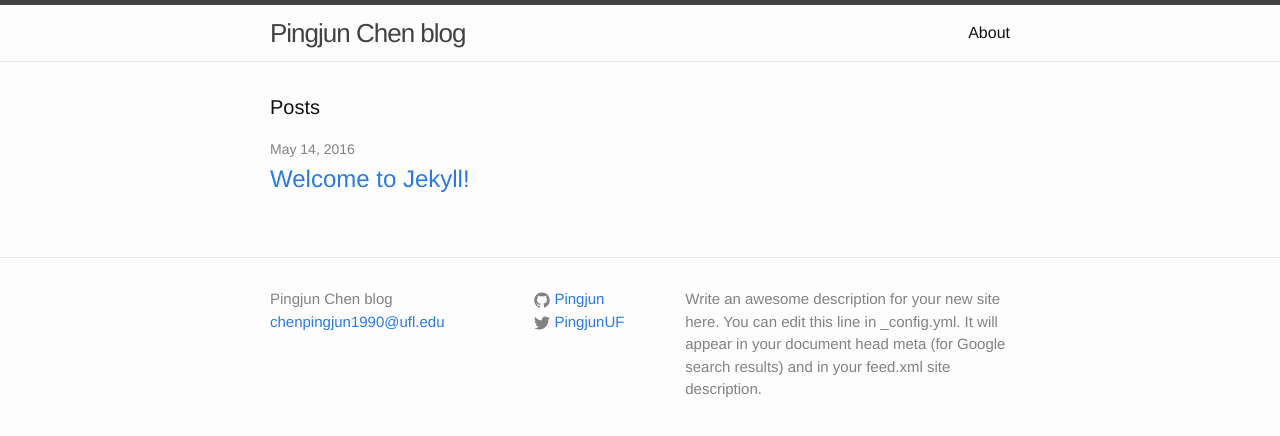
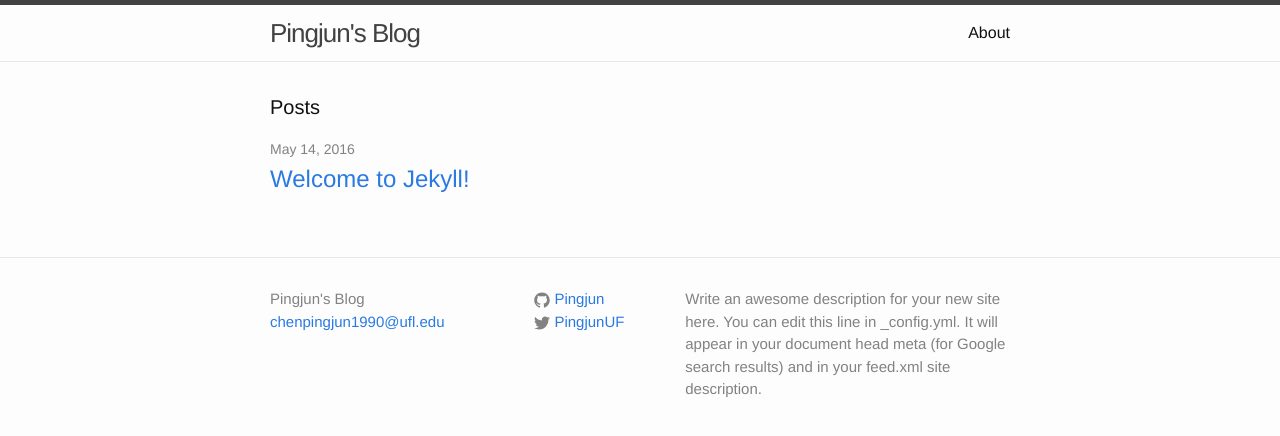
Before and after one commit to Pingjun/pingjun.github.io, a Jekyll site: the page built from index.html, in a window 1280 px wide. Shown: the top 436 px of the page. Built offline with Jekyll 4.4.1, drawn with Linux system fonts in a browser that asks for light colours.

Commit message:
update title of blog

```diff
--- a/_config.yml
+++ b/_config.yml
@@ -6,7 +6,7 @@
 # 'jekyll serve'. If you change this file, please restart the server process.
 
 # Site settings
-title: Pingjun Chen blog
+title: Pingjun's Blog
 email: chenpingjun1990@ufl.edu
 description: > # this means to ignore newlines until "baseurl:"
   Write an awesome description for your new site here. You can edit this
```
Also changed, not shown: 4 other files.
